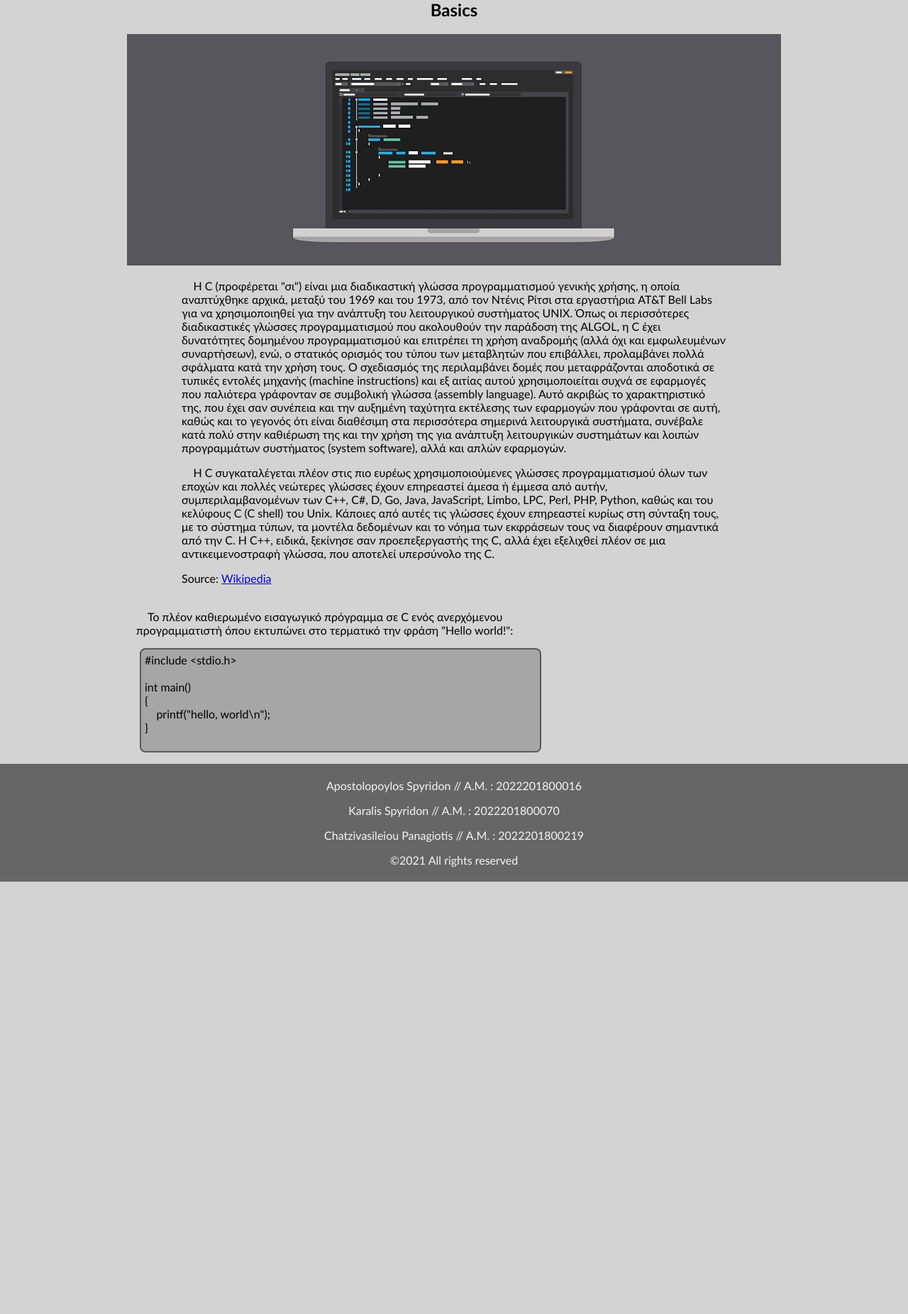
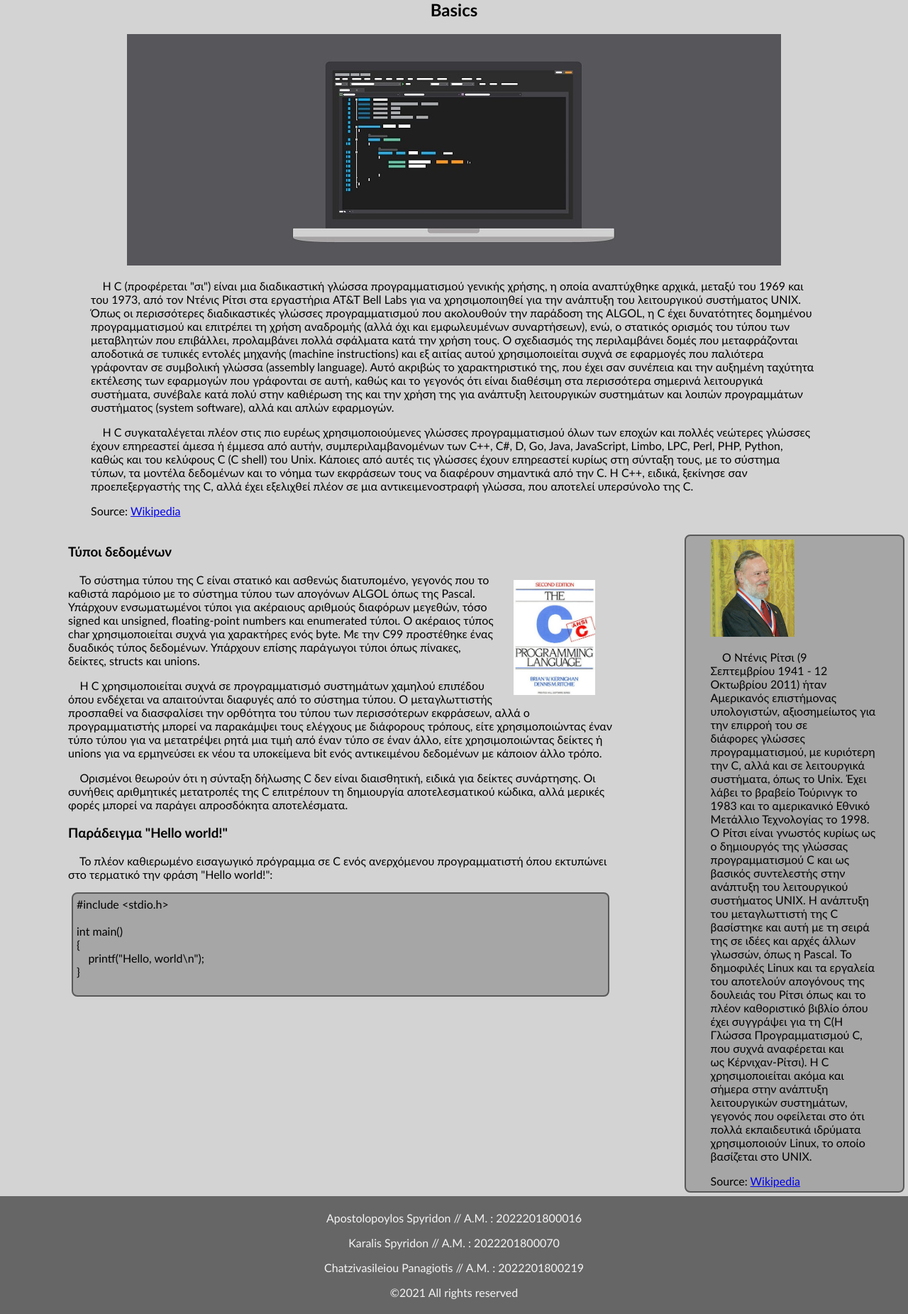
Before and after one commit to SefySP/SuperApp, a PHP site: page /basics.html in a window 1280 px wide. Shown: the part 199-2050 px from the top of the page at 71% size. Before the commit the page ends 1441 px from the top, so only its background shows below. Run offline with PHP 8.4, Linux system fonts and the light colour scheme.

Commit message:
Basics and quiz

```diff
--- a/Styles/index.css
+++ b/Styles/index.css
@@ -57,6 +57,7 @@ footer{
 }
 .article{
     padding: 0% 5%;
+    word-wrap:break-word;
 }
 .aside_links_list{
     background-color: #A6A6A6;
@@ -67,6 +68,7 @@ footer{
     margin: 5px;
     padding: 5px;
 }
+
 video{
     width: 100%;
     height: 270px;
@@ -78,6 +80,16 @@ pre{
     white-space: pre-wrap;
     font-size: 1.0rem;
     font-family: 'Trebuchet MS';
+}
+.img_prof{
+    width: 50%;
+    margin-right: 10px;
+    float: left;
+}
+.img_book{
+    width:35%;
+    padding: 10px;
+    float:right;
 }
 .container{
     max-width: 100%;
@@ -112,6 +124,9 @@ pre{
                     "s s s s s s s a"
                     "f f f f f f f f";
     }
+    .img_book{
+        width:35%;
+    }
     .menu a{
         display: inline;
     }
@@ -144,12 +159,17 @@ pre{
                     "s s s s s s a a"
                     "f f f f f f f f";
     }
+    .img_book{
+        width:15%;
+        padding: 10px 25px;
+    }
     .menu a{
         display: inline;
     }
     .article{
-        padding: 0% 20%;
+        padding: 0% 10%;
         text-align: left;
+        clear: both;
     }
     video{
         width: 480px;
@@ -158,4 +178,7 @@ pre{
     img{
         width: 922px;
     }
+    .img_prof{
+        float: none;
+    }
 }
--- a/basics.html
+++ b/basics.html
@@ -64,26 +64,82 @@
                     γλώσσα, που
                     αποτελεί υπερσύνολο της C.</p>
                     Source:
-                    <a href="https://en.wikipedia.org/wiki/C_(programming_language)" target="_blank">Wikipedia</a>
+                    <a href="https://en.wikipedia.org/wiki/C_(programming_language)" target="_blank" rel="noopener">Wikipedia</a>
                 </article>
                 <br>
             </div>
         </main>
         <section>
+            <div>
                 <article class="article">
-            <p>&nbsp;&nbsp;&nbsp;&nbsp;Το πλέον καθιερωμένο εισαγωγικό πρόγραμμα σε C ενός ανερχόμενου προγραμματιστή όπου
+                    <h3>
+                        Τύποι δεδομένων
+                    </h3>
+                    <img src="Media/imgbookalt.jpg" alt="Η Γλώσσα Προγραμματισμού C" class="img_book">
+                    <p>
+                        &nbsp;&nbsp;&nbsp;&nbsp;Το σύστημα τύπου της C είναι στατικό και ασθενώς διατυπομένο,
+                        γεγονός που το καθιστά παρόμοιο με το σύστημα τύπου των απογόνων ALGOL όπως της Pascal.
+                        Υπάρχουν ενσωματωμένοι τύποι για ακέραιους αριθμούς διαφόρων μεγεθών, τόσο signed και unsigned,
+                        floating-point numbers και enumerated τύποι. Ο ακέραιος τύπος char χρησιμοποιείται συχνά για χαρακτήρες ενός byte.
+                        Με την C99 προστέθηκε ένας δυαδικός τύπος δεδομένων.
+                        Υπάρχουν επίσης παράγωγοι τύποι όπως πίνακες, δείκτες, structs και unions.
+                    </p>
+
+                    <p>
+                        &nbsp;&nbsp;&nbsp;&nbsp;H C χρησιμοποιείται συχνά σε προγραμματισμό συστημάτων χαμηλού επιπέδου όπου ενδέχεται να απαιτούνται διαφυγές από το σύστημα τύπου.
+                        Ο μεταγλωττιστής προσπαθεί να διασφαλίσει την ορθότητα του τύπου των περισσότερων εκφράσεων,
+                        αλλά ο προγραμματιστής μπορεί να παρακάμψει τους ελέγχους με διάφορους τρόπους,
+                        είτε χρησιμοποιώντας έναν τύπο τύπου για να μετατρέψει ρητά μια τιμή από έναν τύπο σε έναν άλλο,
+                        είτε χρησιμοποιώντας δείκτες ή unions για να ερμηνεύσει
+                        εκ νέου τα υποκείμενα bit ενός αντικειμένου δεδομένων με κάποιον άλλο τρόπο.
+                    </p>
+                    <p>
+                        &nbsp;&nbsp;&nbsp;&nbsp;Ορισμένοι θεωρούν ότι η σύνταξη δήλωσης C δεν είναι διαισθητική, ειδικά για δείκτες συνάρτησης.
+                        Οι συνήθεις αριθμητικές μετατροπές της C επιτρέπουν τη δημιουργία αποτελεσματικού κώδικα,
+                        αλλά μερικές φορές μπορεί να παράγει απροσδόκητα αποτελέσματα.
+                    </p>
+                </article>
+            </div>
+            <div>
+                <article class="article" style="clear: both;">
+                    <h3>
+                        Παράδειγμα "Hello world!"
+                    </h3>
+                    <p>
+                        &nbsp;&nbsp;&nbsp;&nbsp;Το πλέον καθιερωμένο εισαγωγικό πρόγραμμα σε C ενός ανερχόμενου προγραμματιστή όπου
                         εκτυπώνει στο τερματικό την φράση "Hello world!":
                         <pre class="aside_links_list">
 #include &lt;stdio.h&gt;
 
 int main()
 {
-    printf("hello, world\n");
+    printf("Hello, world\n");
 }
                         </pre>
                     </p>
                     </article>
+            </div>
         </section>
+        <aside class="aside_links_list">
+            <div>
+                <article class="article">
+                    <img src="Media/dennis_macalistair_ritchie_.jpeg" alt="Dennis Ritchie" class="img_prof">
+                    <p>
+                        &nbsp;&nbsp;&nbsp;&nbsp;Ο Ντένις Ρίτσι (9 Σεπτεμβρίου 1941 - 12 Οκτωβρίου 2011) ήταν Αμερικανός επιστήμονας υπολογιστών,
+                        αξιοσημείωτος για την επιρροή του σε διάφορες γλώσσες προγραμματισμού, με κυριότερη την C, αλλά και σε λειτουργικά συστήματα,
+                        όπως το Unix. Έχει λάβει το βραβείο Τούρινγκ το 1983 και το αμερικανικό Εθνικό Μετάλλιο Τεχνολογίας το 1998.
+                        Ο Ρίτσι είναι γνωστός κυρίως ως ο δημιουργός της γλώσσας προγραμματισμού C
+                        και ως βασικός συντελεστής στην ανάπτυξη του λειτουργικού συστήματος UNIX.
+                        Η ανάπτυξη του μεταγλωττιστή της C βασίστηκε και αυτή με τη σειρά της σε ιδέες και αρχές άλλων γλωσσών, όπως η Pascal.
+                        Το δημοφιλές Linux και τα εργαλεία του αποτελούν απογόνους της δουλειάς του Ρίτσι όπως και το πλέον καθοριστικό βιβλίο
+                        όπου έχει συγγράψει για τη C(Η Γλώσσα Προγραμματισμού C, που συχνά αναφέρεται και ως Κέρνιχαν-Ρίτσι).
+                        Η C χρησιμοποιείται ακόμα και σήμερα στην ανάπτυξη λειτουργικών συστημάτων,
+                        γεγονός που οφείλεται στο ότι πολλά εκπαιδευτικά ιδρύματα χρησιμοποιούν Linux, το οποίο βασίζεται στο UNIX.
+                    </p>
+                    Source: <a href="https://el.wikipedia.org/wiki/%CE%9D%CF%84%CE%AD%CE%BD%CE%B9%CF%82_%CE%A1%CE%AF%CF%84%CF%83%CE%B9" target="_blank" rel="noopener">Wikipedia</a>
+                </article>
+            </div>
+        </aside>
         <footer>
             <p>Apostolopoylos Spyridon // A.M. : 2022201800016</p>
             <p>Karalis Spyridon // A.M. : 2022201800070</p>
--- a/index.html
+++ b/index.html
@@ -8,6 +8,7 @@
     <title>SuperApp</title>
 </head>
 <body>
+    <!--TODO image-->
     <div class="container">
         <header>
             <h1>C</h1>
```
Also changed, not shown: Scripts/quiz.js (added, +21 -0 lines), quiz.html (+22 -0 lines), Media/dennis_macalistair_ritchie_.jpeg (added), 3 other files. Lines whose indentation alone changed are shown as unchanged.
